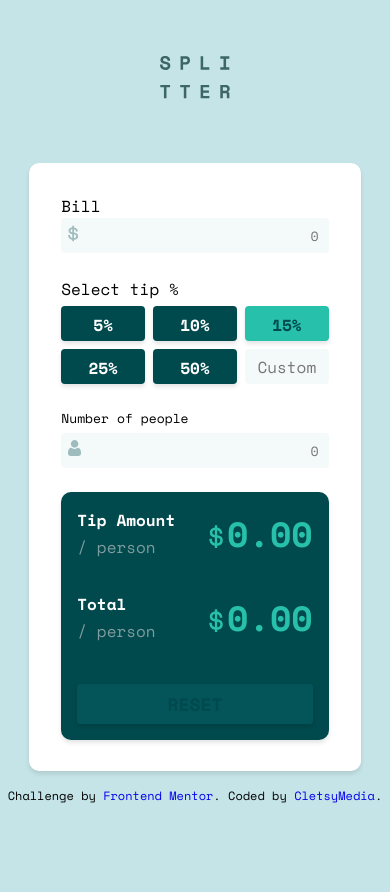
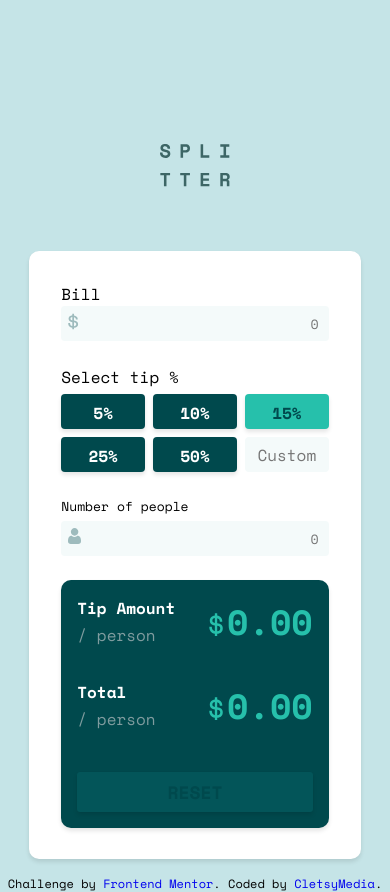
Before and after one commit to CletsyMedia/Frontendmentor-Tip-calculator, a plain HTML site: page index.html in a window 390 px wide. Before the commit the page ends 844 px from the top, so only its background shows below. Drawn offline with nearby package versions, Linux system fonts and the light colour scheme.

Commit message:
Update style.css

```diff
--- a/CSS/style.css
+++ b/CSS/style.css
@@ -220,6 +220,7 @@ button:hover{
         display: flex;
         align-items: center;
         justify-content: center;
+         margin-top:12rem;
     }
     .header img{
         width: 100%;
```
